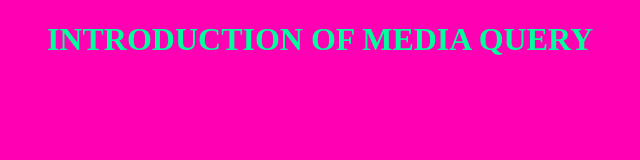
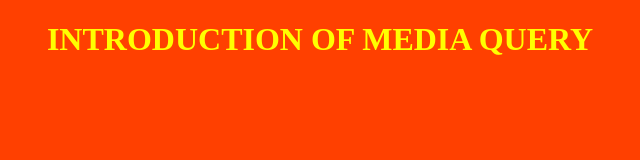
Before and after one commit to bhumika-bindal/Media-Query, a plain HTML site: page index.html in a window 1536 px wide. Shown: the whole page, without its empty margins (448-1088 px from the left). Drawn offline with Linux system fonts and the light colour scheme.

Commit message:
add screen size for 1536px

```diff
--- a/style.css
+++ b/style.css
@@ -40,3 +40,12 @@ h1{
         color:rgb(0, 255, 157);
     }
 }
+
+@media (min-width: 1536px) {
+    body{
+        background-color: rgb(255, 64, 0);
+    }
+    h1{
+        color: yellow;
+    }
+}
```
